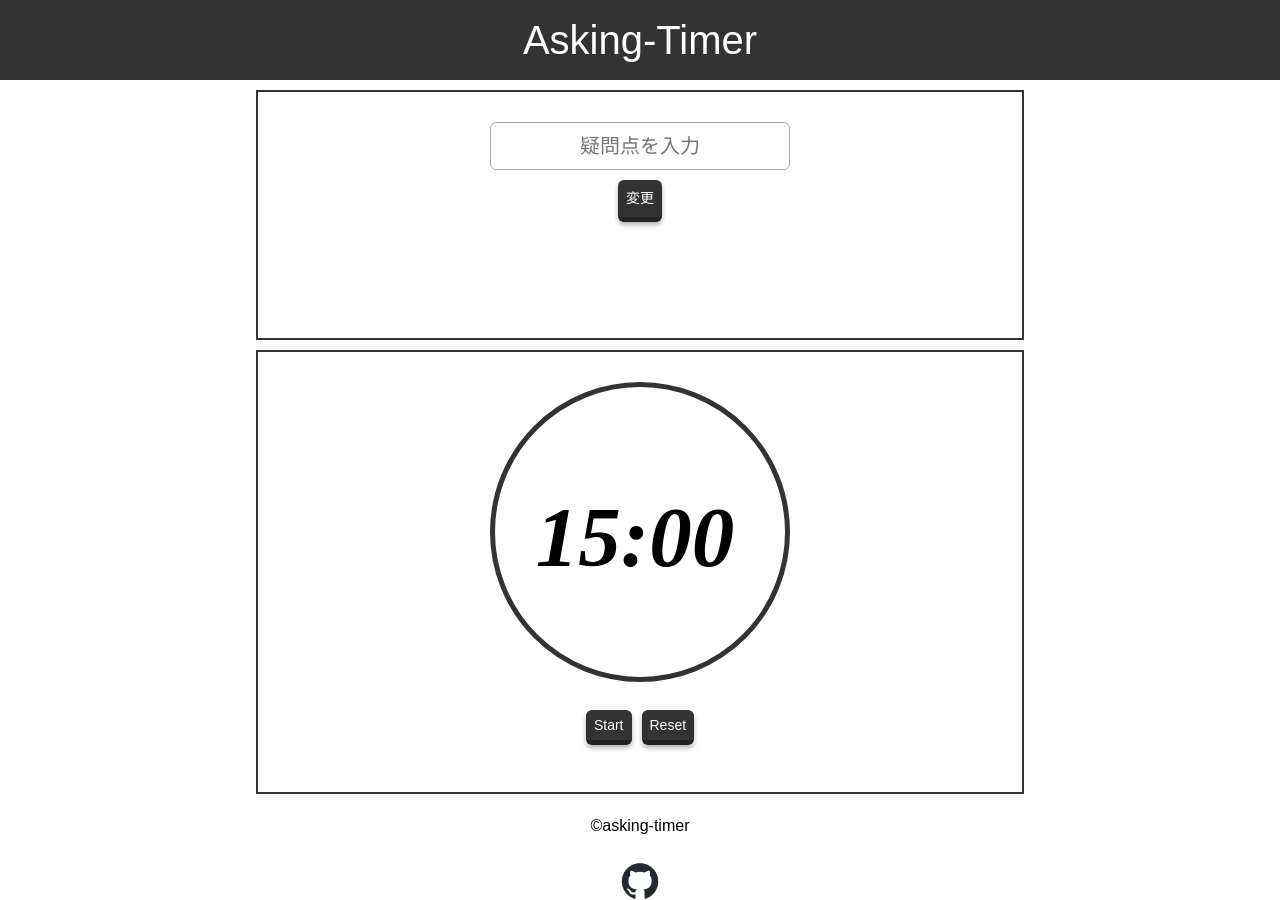
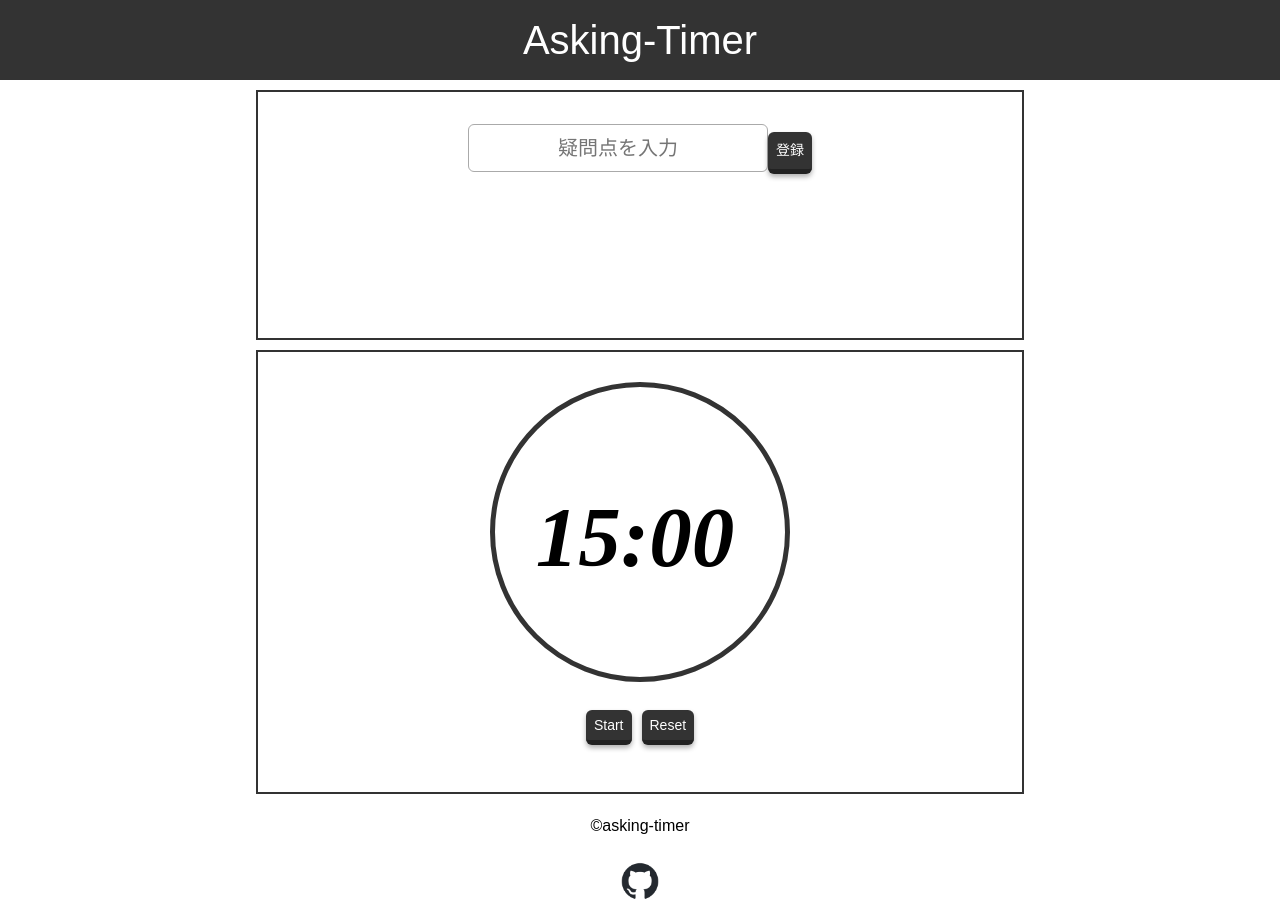
Before and after one commit to tsumagari-kohsuke/asking_timer_app, a Vue app: page / in a window 1280 px wide. Built offline with nearby package versions, Linux system fonts and the light colour scheme.

Commit message:
ボタンも編集モードと閲覧モードでDOMを分割

```diff
--- a/src/components/TitleSetting.vue
+++ b/src/components/TitleSetting.vue
@@ -2,17 +2,17 @@
   <div class="title_setting">
       <p v-if="editmode">
         <input type="text" class="title_input" v-model="taskTitle" placeholder="疑問点を入力" />
+
+        <button class="btn" @click="changeMode">登録</button>
       </p>
 
       <template v-if="!editmode">
         <p class="task_title">【現在直面している問題点】</p>
         <p class="task_title">「{{taskTitle}}」</p>
         <p class="task_title">登録された時間 : {{currentTime}}</p>
+
+        <button class="btn" @click="enterEditMode">変更</button>
       </template>
-
-      <button class="btn" @click="changeMode">
-        {{ editmode ? '変更' : '登録' }}
-      </button>
   </div>
 </template>
 
@@ -38,6 +38,10 @@ const changeMode = () => {
   } else {
     alert("入力ボックスに課題を入力してから登録してください。");
   }
+}
+
+const enterEditMode = () => {
+  editmode.value = true;
 }
 
 </script>
```
